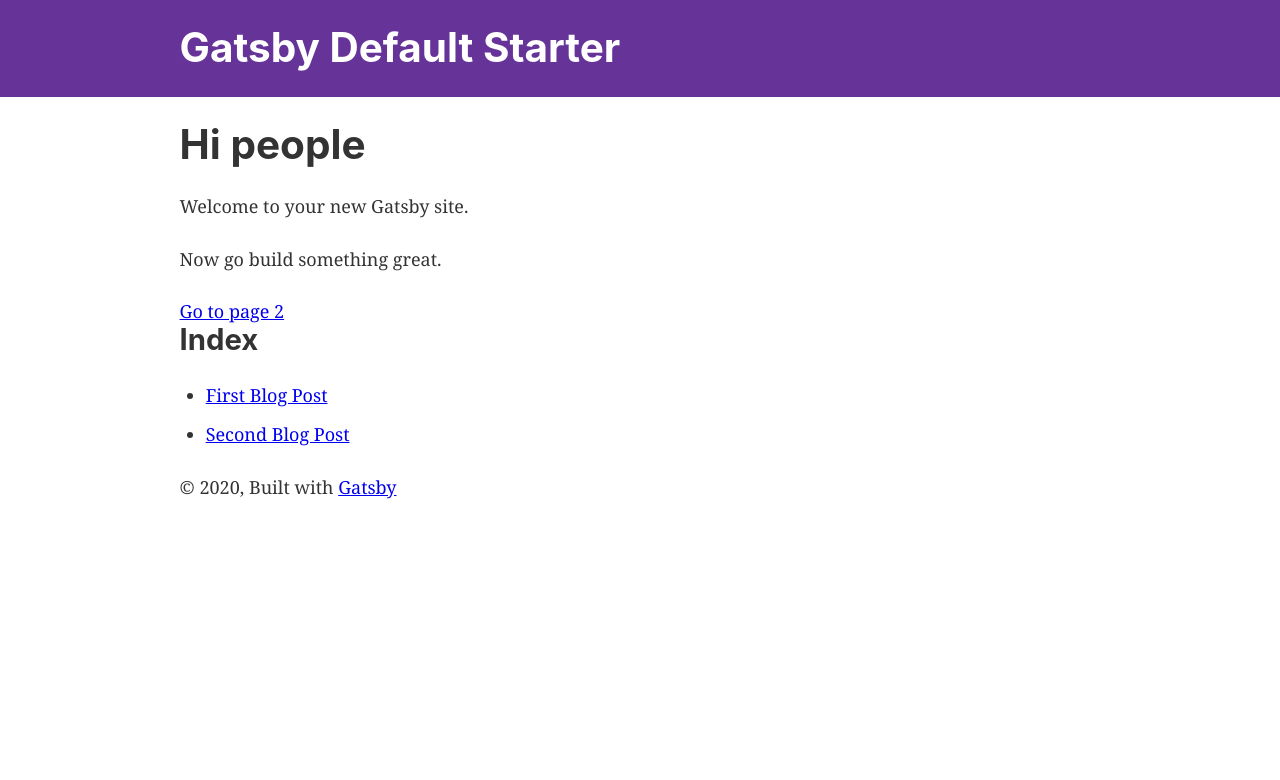
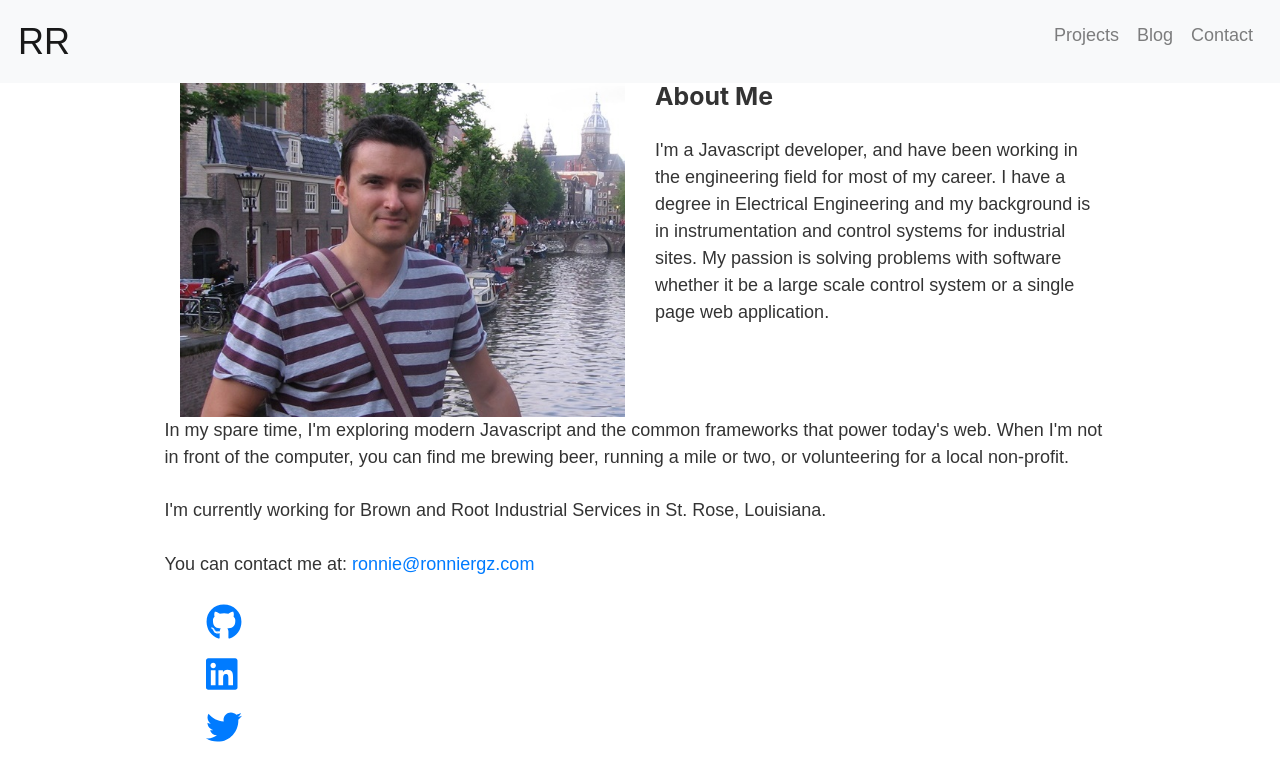
Before and after one commit to ronniergz/ronniergz.com, a Gatsby site: page / in a window 1280 px wide. Built offline with nearby package versions, Linux system fonts and the light colour scheme; Gatsby itself is replaced by a stand-in of ours.

Commit message:
built navbar and footer

```diff
--- a/gatsby-config.js
+++ b/gatsby-config.js
@@ -1,8 +1,8 @@
 module.exports = {
   siteMetadata: {
-    title: `Gatsby Default Starter`,
-    description: `Kick off your next, great Gatsby project with this default starter. This barebones starter ships with the main Gatsby configuration files you might need.`,
-    author: `@gatsbyjs`,
+    title: `ronniergz.com`,
+    description: `portfolio site`,
+    author: `Ronnie Rodriguez`,
   },
   plugins: [
     `gatsby-plugin-react-helmet`,
--- /dev/null
+++ b/src/components/footer.js
@@ -0,0 +1,29 @@
+
+import React from "react";
+import { FontAwesomeIcon } from '@fortawesome/react-fontawesome';
+import { fab, faTwitter, faGithub, faLinkedin} from '@fortawesome/free-brands-svg-icons'
+
+const Footer = (props) => {
+
+  return (
+    <ul style={{'list-style-type': 'none'}}>
+      <li>
+        <a href="https://github.com/ronniergz">
+          <FontAwesomeIcon icon={fab, faGithub} size="2x"/>
+        </a>
+      </li>
+      <li>
+        <a href="https://www.linkedin.com/in/ronniergz/">
+          <FontAwesomeIcon icon={fab, faLinkedin} size="2x"/>
+        </a>
+      </li>
+      <li>
+        <a href="https://twitter.com/ronniergz">
+          <FontAwesomeIcon icon={fab, faTwitter} size="2x"/>
+        </a>
+      </li>
+    </ul>
+  )
+}
+
+export default Footer;
--- a/src/components/header.js
+++ b/src/components/header.js
@@ -1,42 +1,43 @@
-import { Link } from "gatsby"
-import PropTypes from "prop-types"
-import React from "react"
+import React, { useState } from "react";
+import styled from "styled-components"
+import 'bootstrap/dist/css/bootstrap.min.css'
+import {
+  Collapse,
+  Navbar,
+  NavbarToggler,
+  NavbarBrand,
+  Nav,
+  NavItem,
+  NavLink,
+} from 'reactstrap';
 
-const Header = ({ siteTitle }) => (
-  <header
-    style={{
-      background: `rebeccapurple`,
-      marginBottom: `1.45rem`,
-    }}
-  >
-    <div
-      style={{
-        margin: `0 auto`,
-        maxWidth: 960,
-        padding: `1.45rem 1.0875rem`,
-      }}
-    >
-      <h1 style={{ margin: 0 }}>
-        <Link
-          to="/"
-          style={{
-            color: `white`,
-            textDecoration: `none`,
-          }}
-        >
-          {siteTitle}
-        </Link>
-      </h1>
-    </div>
-  </header>
-)
+ const Navigation = (props) => {
 
-Header.propTypes = {
-  siteTitle: PropTypes.string,
+  const [isOpen, setIsOpen] = useState(false);
+  const toggle = () => setIsOpen(!isOpen);
+
+    return (
+      <React.Fragment>
+        <Navbar color="light" light expand="sm" >
+          <NavbarBrand href="/" style={{'font-size': '2rem'}}>RR</NavbarBrand>
+          <NavbarToggler onClick={toggle} />
+          <Collapse isOpen={isOpen} navbar>
+            <Nav className="ml-auto" navbar>
+              <NavItem>
+                <NavLink href="/projects">Projects</NavLink>
+              </NavItem>
+              <NavItem>
+                <NavLink href="/blog">Blog</NavLink>
+              </NavItem>
+              <NavItem>
+                <NavLink href="/contact">Contact</NavLink>
+              </NavItem>
+            </Nav>
+          </Collapse>
+        </Navbar>
+      </React.Fragment>
+    )
+
 }
 
-Header.defaultProps = {
-  siteTitle: ``,
-}
-
-export default Header
+export default Navigation;
--- a/src/components/image.js
+++ b/src/components/images.js
@@ -13,12 +13,12 @@ import Img from "gatsby-image"
  * - `useStaticQuery`: https://www.gatsbyjs.org/docs/use-static-query/
  */
 
-const Image = () => {
+const ProfileImage = () => {
   const data = useStaticQuery(graphql`
     query {
-      placeholderImage: file(relativePath: { eq: "gatsby-astronaut.png" }) {
+      placeholderImage: file(relativePath: { eq: "profile.jpg" }) {
         childImageSharp {
-          fluid(maxWidth: 300) {
+          fluid(maxWidth: 500) {
             ...GatsbyImageSharpFluid
           }
         }
@@ -29,4 +29,4 @@ const Image = () => {
   return <Img fluid={data.placeholderImage.childImageSharp.fluid} />
 }
 
-export default Image
+export default ProfileImage
--- a/src/components/layout.js
+++ b/src/components/layout.js
@@ -5,14 +5,14 @@
  * See: https://www.gatsbyjs.org/docs/use-static-query/
  */
 
-import React from "react"
-import PropTypes from "prop-types"
-import { useStaticQuery, graphql } from "gatsby"
+import React from "react";
+import PropTypes from "prop-types";
+import { useStaticQuery, graphql } from "gatsby";
+import Navigation from "./header.js"
+import Footer from "./footer.js"
+import "./layout.scss"
 
 
-
-import Header from "./header"
-import "./layout.scss"
 
 const Layout = ({ children }) => {
   const data = useStaticQuery(graphql`
@@ -27,7 +27,7 @@ const Layout = ({ children }) => {
 
   return (
     <>
-      <Header siteTitle={data.site.siteMetadata.title} />
+      <Navigation />
       <div
         style={{
           margin: `0 auto`,
@@ -36,11 +36,7 @@ const Layout = ({ children }) => {
         }}
       >
         <main>{children}</main>
-        <footer>
-          © {new Date().getFullYear()}, Built with
-          {` `}
-          <a href="https://www.gatsbyjs.org">Gatsby</a>
-        </footer>
+        <Footer />
       </div>
     </>
   )
--- a/src/components/layout.scss
+++ b/src/components/layout.scss
@@ -200,7 +200,7 @@ html {
 }
 body {
   color: hsla(0, 0%, 0%, 0.8);
-  font-family: georgia, serif;
+  font-family: Montserrat, sans-serif;
   font-weight: normal;
   word-wrap: break-word;
   font-kerning: normal;
--- a/src/pages/2020-05-15/index.md
+++ /dev/null
@@ -1,8 +0,0 @@
----
-path: '/first-post'
-title: 'First Blog Post'
-published: true
-date: '2020-05-15'
----
-
-Hello! This is our first blog post.
--- a/src/pages/2020-05-16/index.md
+++ /dev/null
@@ -1,9 +0,0 @@
----
-path: '/second-post'
-title: 'Second Blog Post'
-published: true
-date: '2020-05-16'
-
----
-
-Hello! This is our second blog post.
--- /dev/null
+++ b/src/pages/blog.js
@@ -0,0 +1,45 @@
+import React from "react"
+import { Link } from "gatsby"
+import Layout from "../components/layout"
+import SEO from "../components/seo"
+
+const Blog = ({data}) => (
+  <Layout>
+    <SEO title="Blog" />
+    <h1>Latest Posts</h1>
+    <ul>
+      {data.allMarkdownRemark.edges.map(post => (
+        <li>
+          <Link
+            to={post.node.frontmatter.path}
+            key={post.node.id}>
+            {post.node.frontmatter.title}
+          </Link>
+        </li>
+      ))}
+    </ul>
+  </Layout>
+)
+
+export const pageQuery = graphql`
+  query IndexQuery {
+    allMarkdownRemark(
+      limit: 10
+      sort: { fields: [frontmatter___date], order: ASC }
+      filter: { frontmatter: { published: { eq: true }}}
+      ) {
+      edges {
+        node {
+          id
+          frontmatter {
+            title
+            path
+            published
+            date
+          }
+        }
+      }
+    }
+  }
+`
+export default Blog
--- a/src/pages/index.js
+++ b/src/pages/index.js
@@ -1,52 +1,32 @@
 import React from "react"
-import { Link } from "gatsby"
 
 import Layout from "../components/layout"
-import Image from "../components/image"
+import ProfileImage from "../components/images"
 import SEO from "../components/seo"
 
 const IndexPage = ({data}) => (
   <Layout>
     <SEO title="Home" />
-    <h1>Hi people</h1>
-    <p>Welcome to your new Gatsby site.</p>
-    <p>Now go build something great.</p>
-    <Link to="/page-2/">Go to page 2</Link>
-    <h2>Index</h2>
-    <ul>
-      {data.allMarkdownRemark.edges.map(post => (
-        <li>
-          <Link
-            to={post.node.frontmatter.path}
-            key={post.node.id}>
-            {post.node.frontmatter.title}
-          </Link>
-        </li>
-      ))}
-    </ul>
+    <div>
+      <div className="row">
+        <div className="col-md-6">
+          <ProfileImage/>
+        </div>
+        <div className="col-md-6">
+          <h3>About Me</h3>
+          <p> I'm a Javascript developer, and have been working in the engineering field for most of my career.  I have a degree in Electrical Engineering and my background is in instrumentation and control systems for industrial sites.  My passion is solving problems with software whether it be a large scale control system or a single page web application.</p>
+        </div>
+      </div>
+    </div>
+    <div className="row">
+      <p>In my spare time, I'm exploring modern Javascript and the common frameworks that power today's web.  When I'm not in front of the computer, you can find me brewing beer, running a mile or two, or volunteering for a local non-profit.</p>
+      <p>I'm currently working for Brown and Root Industrial Services in St. Rose, Louisiana.</p>
+      <p>You can contact me at: <a href="mailto:ronnie@ronniergz.com">ronnie@ronniergz.com</a></p>
+    </div>
+
   </Layout>
 )
 
-export const pageQuery = graphql`
-  query IndexQuery {
-    allMarkdownRemark(
-      limit: 10
-      sort: { fields: [frontmatter___date], order: ASC }
-      filter: { frontmatter: { published: { eq: true }}}
-      ) {
-      edges {
-        node {
-          id
-          frontmatter {
-            title
-            path
-            published
-            date
-          }
-        }
-      }
-    }
-  }
-`
+
 
 export default IndexPage
```
Also changed, not shown: package.json (+8 -1 lines), src/pages/2017-03-21/index.md (added, +11 -0 lines), src/pages/2017-08-10/index.md (added, +8 -0 lines), src/pages/page-2.tsx (deleted, +0 -17 lines), src/pages/projects.js (added, +13 -0 lines), src/images/profile.jpg (added), 1 other file.
